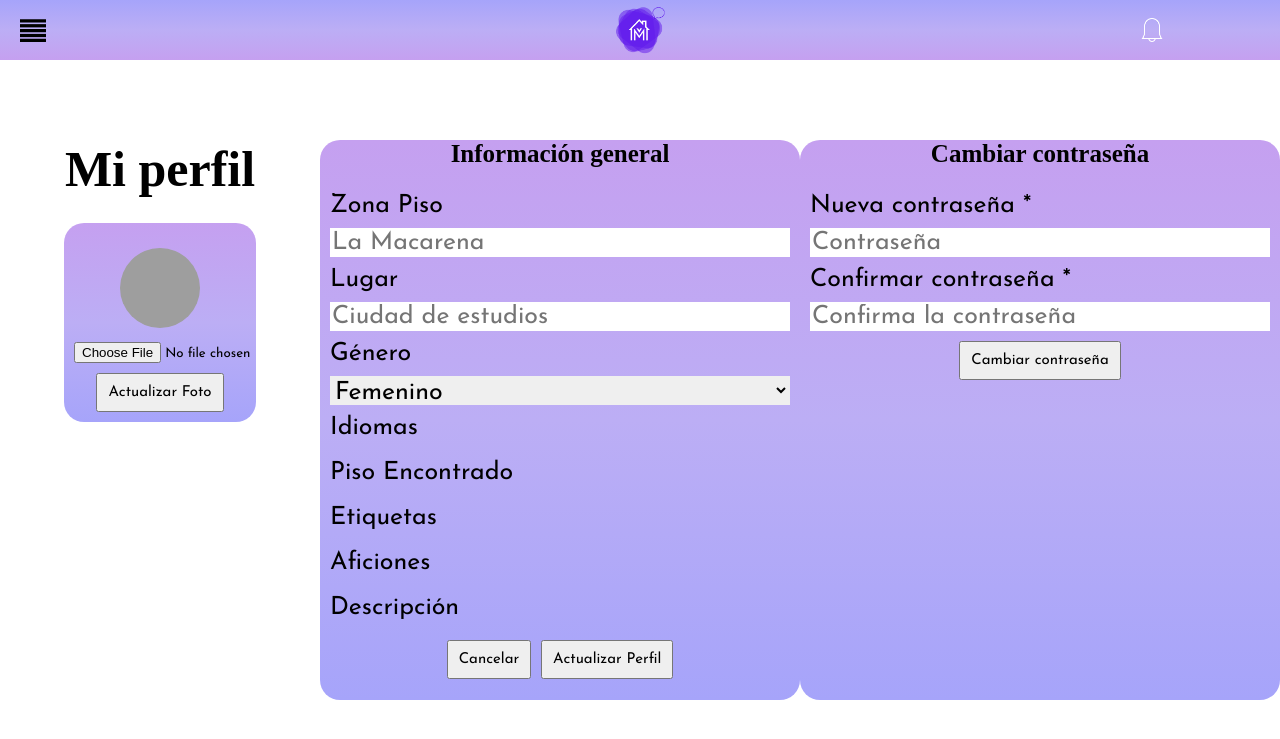
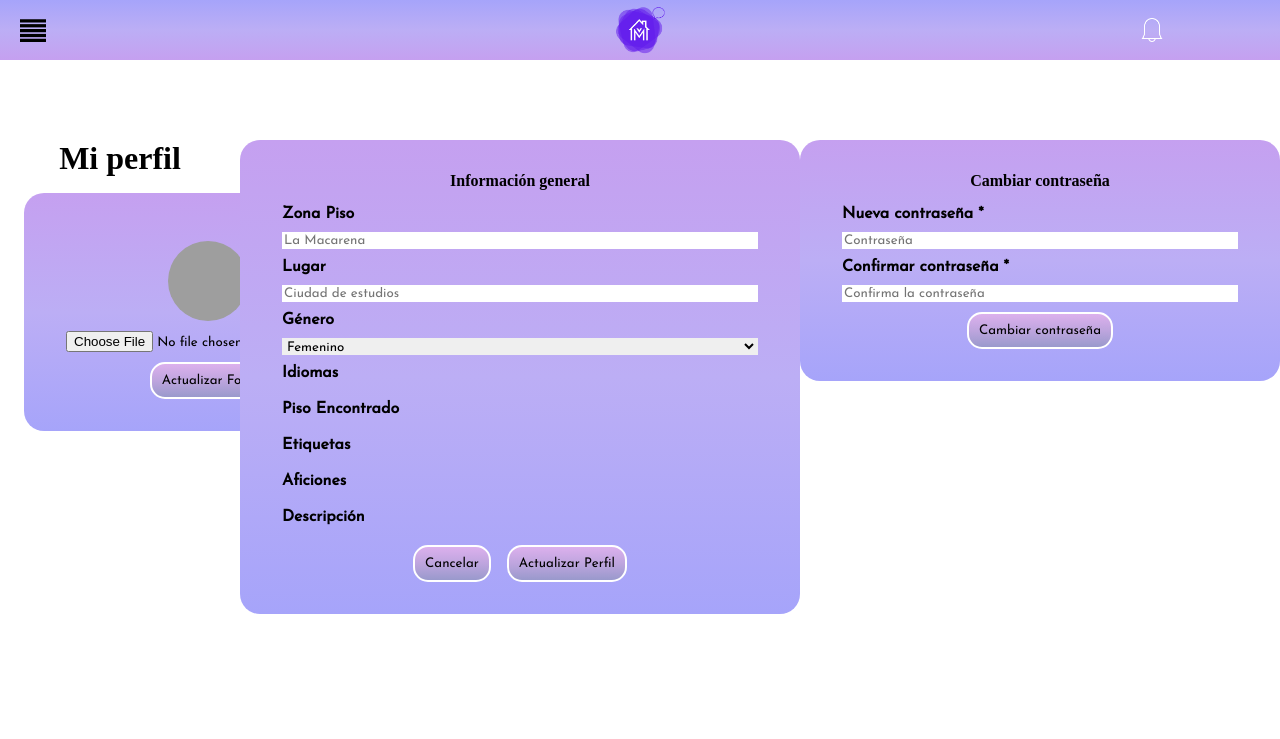
Before and after one commit to luctorgom/MakeAMate, a Django app: page /profile/ in a window 1280 px wide. Shown: the top 739 px of the page. Run offline with Django 3.2, Linux system fonts and the light colour scheme; data that the repository does not hold is empty; some web fonts are replaced; grey boxes are pictures that could not be loaded.

Commit message:
EDICION DE PERFIL RESPONSIVE
Se ha termiando el frontend de la edicion de perfil, falta integrar con back

Parrado Gordón, Raúl <@raupargor>

```diff
--- a/MakeAMate/principal/static/css/profile.css
+++ b/MakeAMate/principal/static/css/profile.css
@@ -2,22 +2,36 @@ body{
     margin:0;
 
 }
+
 .contenedorPerfil{
     display: flex;
     flex-direction: row;
     justify-content: space-around;
-    font-size: 25px;
+
 }
 
 .formularioPerfil{
-    border-radius: 40px;
+    border-radius: 35px;
     height:70vh;
     width: 80vw;
     display: flex;
     flex-direction: row;
     justify-content: space-around ;
+    overflow: visible;
 
 }
+
+.formularioPerfil ul{
+    overflow-wrap: break-word;
+    list-style:none;
+    -moz-column-count: 3;
+    -moz-column-gap: 20px;
+    -webkit-column-count: 3;
+    -webkit-column-gap: 20px;
+    column-count: 3;
+    column-gap: 20px;
+}
+
 .Titulo{
     width:15vw;
     text-align: center;
@@ -25,18 +39,18 @@ body{
 }
 .editarFoto{
     border-radius: 20px;
-
-
+    height:fit-content;
+    width:fit-content;
+    padding: 2rem;
     background:  linear-gradient(180deg, rgb(197, 160, 240) 0%, rgb(188, 174, 245) 50%,  rgb(166, 164, 250) 100%);
 }
 
 .editarPerfil{
-border-radius: 20px;
-width:30rem;
-background:  linear-gradient(180deg, rgb(197, 160, 240) 0%, rgb(188, 174, 245) 50%,  rgb(166, 164, 250) 100%);
-
-
-
+    border-radius: 20px;
+    width:35rem;
+    background:  linear-gradient(180deg, rgb(197, 160, 240) 0%, rgb(188, 174, 245) 50%,  rgb(166, 164, 250) 100%);
+    height:fit-content;
+    padding: 2rem;
 
 }
 
@@ -44,7 +58,8 @@ background:  linear-gradient(180deg, rgb(197, 160, 240) 0%, rgb(188, 174, 245) 5
     border-radius: 20px;
     width:30rem;
     background:  linear-gradient(180deg, rgb(197, 160, 240) 0%, rgb(188, 174, 245) 50%,  rgb(166, 164, 250) 100%);
-
+    height:fit-content;
+    padding: 2rem;
 }
 
 .fotoPerfil {
@@ -62,6 +77,7 @@ background:  linear-gradient(180deg, rgb(197, 160, 240) 0%, rgb(188, 174, 245) 5
 
 .form-label{
     padding: 10px;
+    font-weight: bolder;
 
 }
 .form-control{
@@ -75,26 +91,73 @@ background:  linear-gradient(180deg, rgb(197, 160, 240) 0%, rgb(188, 174, 245) 5
 
 }
 
-.ActualizarPerfilFalse, .ActualizarContraseña, .ActualizarFoto{
+.ActualizarPerfilFalse, .ActualizarContraseña, .ActualizarFoto,.ActualizarPerfilTrue{
     padding: 10px;
-    font-size: 15px;
-
-}
-.ActualizarFoto{
-margin-bottom:10px;
-font-size: 15px;
-
-}
-.ActualizarPerfilTrue{
-    padding: 10px;
-    margin-left: 10px;
-    font-size: 15px;
+    border-radius: 15px;
+    background: linear-gradient(180deg, rgba(220,176,237,1) 0%, rgba(190,165,222,1) 50%, rgba(153,153,204,1) 100%);
+    border:2px solid rgb(255,255,255)
 
 }
 
+.ActualizarPerfilTrue{
+    margin-left: 1rem;
+}
+.ActualizarPerfilFalse:active, .ActualizarContraseña:active, .ActualizarFoto:active,.ActualizarPerfilTrue:active{
+    background: rgba(255, 255, 255, 0.4);
+}
 #id_correo, #id_password, #id_password2, #id_nombre, #id_apellidos, #id_telefono_usuario, #id_lugar, #id_nacionalidad, #id_genero, #id_tags, #id_idiomas, #id_aficiones,#id_fecha_nacimiento,#id_zona_piso{
-    font-size: 25px;
     width: 100%;
     height: 100%;
     border-color:transparent;
 }
+
+@media screen and (max-width: 768px) {
+    /* For mobile phones: */
+    .contenedorPerfil{
+        display: flex;
+        flex-direction: column;
+
+    }
+
+    .formularioPerfil{
+        border-radius: 35px;
+        width: 100%;
+        height: fit-content;
+        display: inline-block;
+        overflow: visible;
+        vertical-align:top;
+        margin-bottom: 2rem;
+
+    }
+    .editarFoto{
+        width:100vw;
+        padding: 2rem;
+        background:  linear-gradient(180deg, rgb(197, 160, 240) 0%, rgb(188, 174, 245) 50%,  rgb(166, 164, 250) 100%);
+    }
+
+    .editarPerfil{
+        border-radius: 20px;
+        width:100%;
+        background:  linear-gradient(180deg, rgb(197, 160, 240) 0%, rgb(188, 174, 245) 50%,  rgb(166, 164, 250) 100%);
+        height:fit-content;
+        padding: 2rem;
+
+    }
+
+    .editarContraseña{
+        border-radius: 20px;
+        width:100%;
+        background:  linear-gradient(180deg, rgb(197, 160, 240) 0%, rgb(188, 174, 245) 50%,  rgb(166, 164, 250) 100%);
+        height:fit-content;
+        padding: 2rem;
+    }
+    .Titulo {
+        width: 100vw;
+        text-align: center;
+    }
+    .formularioPerfil ul{
+        -moz-column-count: 2;
+        -webkit-column-count: 2;
+        column-count: 2;
+    }
+  }
--- a/MakeAMate/principal/templates/profile.html
+++ b/MakeAMate/principal/templates/profile.html
@@ -1,6 +1,7 @@
 {% extends "base.html" %}
 {% block extrahead %}
 <link rel="stylesheet" href="/static/css/profile.css">
+<meta content="width=device-width, initial-scale=1" name="viewport" />
 {% endblock %}
 {% block content %}
 <div class="contenedorPerfil">
```
